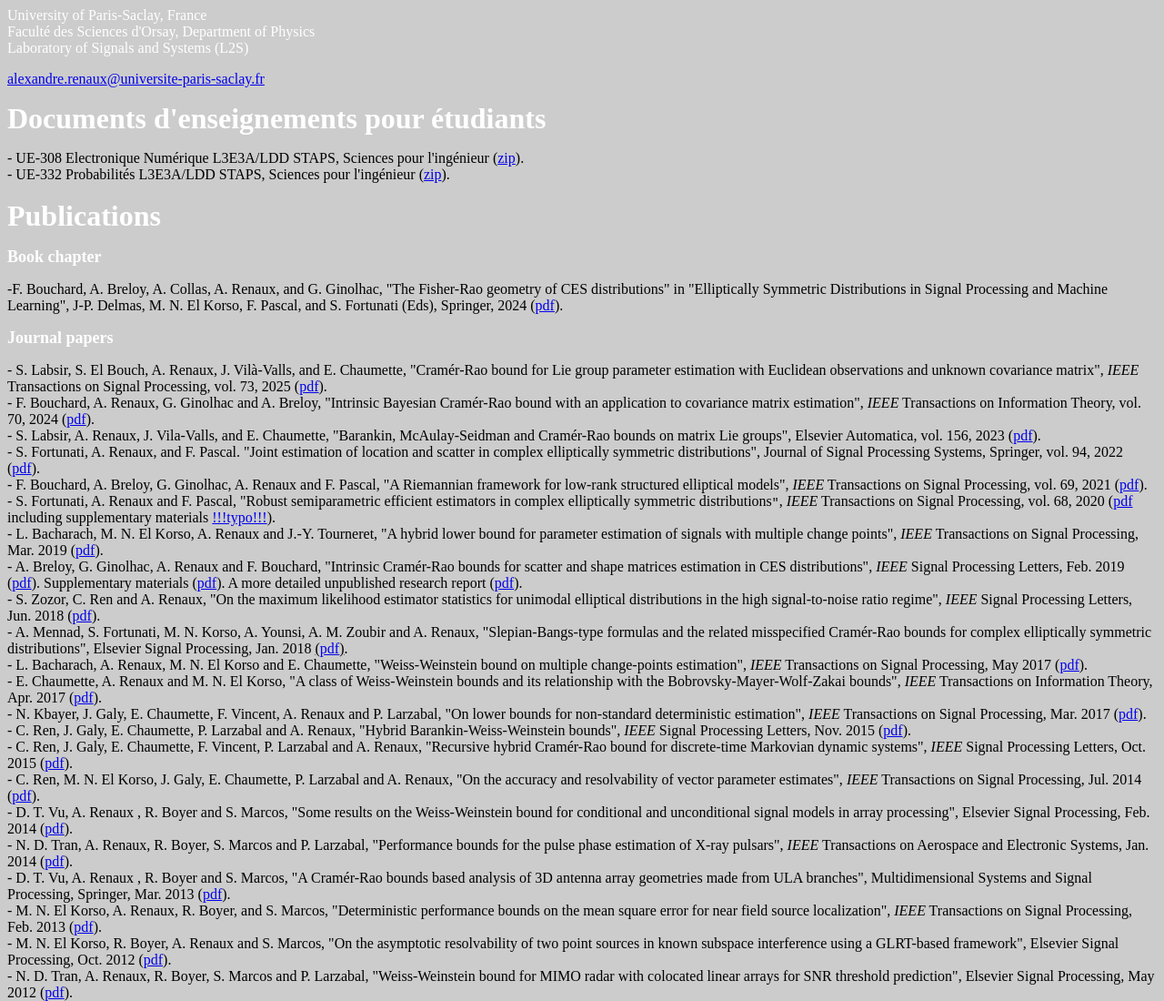
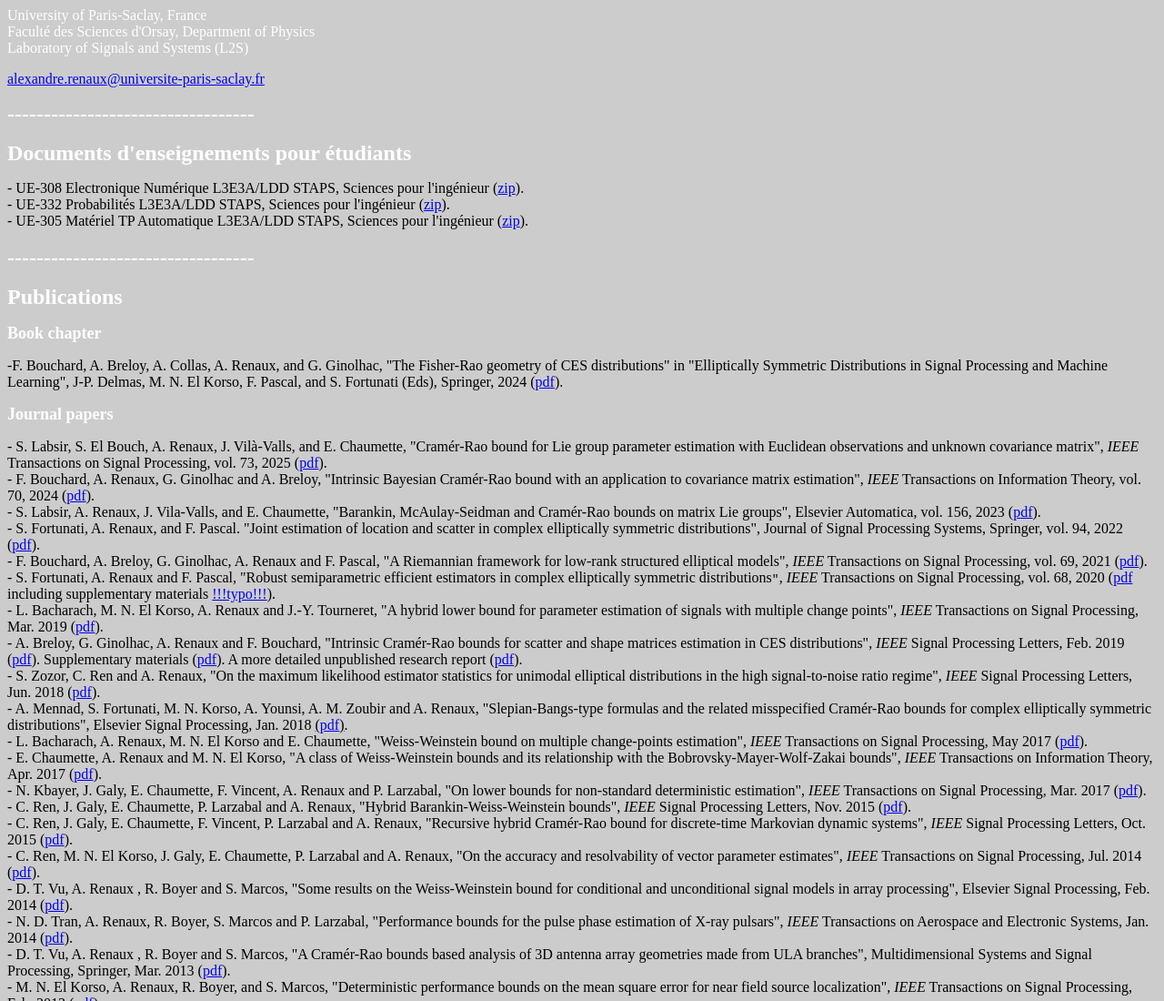
Before and after one commit to alexandrerenaux/alexandrerenaux.github.io, a plain HTML site: page index.htm in a window 1280 px wide. Shown: the top 1100 px of the page at 91% size. Drawn offline with Linux system fonts and the light colour scheme.

Commit message:
Add files via upload

```diff
--- a/index.htm
+++ b/index.htm
@@ -1,10 +1,13 @@
 <html>  <head>    <meta http-equiv="content-type" content="text/html; charset=UTF-8">    <meta>    <meta>    <title>Alexandre Renaux / University of Paris-Saclay</title>    <script type="text/javascript">  var _gaq = _gaq || [];  _gaq.push(['_setAccount', 'UA-20889996-1']);  _gaq.push(['_trackPageview']);  (function() {    var ga = document.createElement('script'); ga.type = 'text/javascript'; ga.async = true;    ga.src = ('https:' == document.location.protocol ? 'https://ssl' : 'http://www') + '.google-analytics.com/ga.js';    var s = document.getElementsByTagName('script')[0]; s.parentNode.insertBefore(ga, s);  })();</script> </head>  <body style="            background-color: #cccccc;"><span style="color: white;">University
-      of Paris-Saclay, France<br>    </span><span style="color: white;"><span style="color: white;">Faculté des        Sciences d'Orsay, </span>Department of Physics<br>      Laboratory of Signals and Systems (L2S)</span><br>    <p> <a href="mailto:alexandre.renaux@universite-paris-saclay.fr">alexandre.renaux@universite-paris-saclay.fr</a></p>    <p> <font size="6">
+      of Paris-Saclay, France<br>    </span><span style="color: white;"><span style="color: white;">Faculté des Sciences d'Orsay, </span>Department of Physics<br>      Laboratory of Signals and Systems (L2S)</span><br>    <p> <a href="mailto:alexandre.renaux@universite-paris-saclay.fr">alexandre.renaux@universite-paris-saclay.fr</a></p>    <p> <font size="5">
 
+       <font size="5"><b><font color="#FFFFFF">----------------------------------</font></b></font></p>
 
-      <b><font color="#FFFFFF">Documents d'enseignements pour étudiants</font></b></font></p>    <p>- UE-308 Electronique Numérique L3E3A/LDD STAPS, Sciences pour l'ingénieur (<a href="publications/308_EN.zip">zip</a>).<br> - UE-332 Probabilités L3E3A/LDD STAPS, Sciences pour l'ingénieur (<a href="publications/332_Proba.zip">zip</a>).<br><br>
+      <b><font color="#FFFFFF">Documents d'enseignements pour étudiants</font></b></font></p>    <p>- UE-308 Electronique Numérique L3E3A/LDD STAPS, Sciences pour l'ingénieur (<a href="publications/308_EN.zip">zip</a>).<br> - UE-332 Probabilités L3E3A/LDD STAPS, Sciences pour l'ingénieur (<a href="publications/332_Proba.zip">zip</a>).<br> - UE-305 Matériel TP Automatique L3E3A/LDD STAPS, Sciences pour l'ingénieur (<a href="publications/305_TP1.zip">zip</a>).<br> <br>
 
-      <font size="6"><b><font color="#FFFFFF">Publications</font></b></font></p>
+      <font size="5"><b><font color="#FFFFFF">----------------------------------</font></b></font></p>
+
+      <font size="5"><b><font color="#FFFFFF">Publications</font></b></font></p>
 
       <p> <font size="4"><b><font color="#FFFFFF">Book chapter</font></b></font></p>    <p>-F. Bouchard, A. Breloy, A. Collas, A. Renaux, and G. Ginolhac, "The      Fisher-Rao geometry of CES distributions" in "<span class="C9DxTc " style="">Elliptically
         Symmetric Distributions in Signal Processing and Machine Learning</span>",
```
